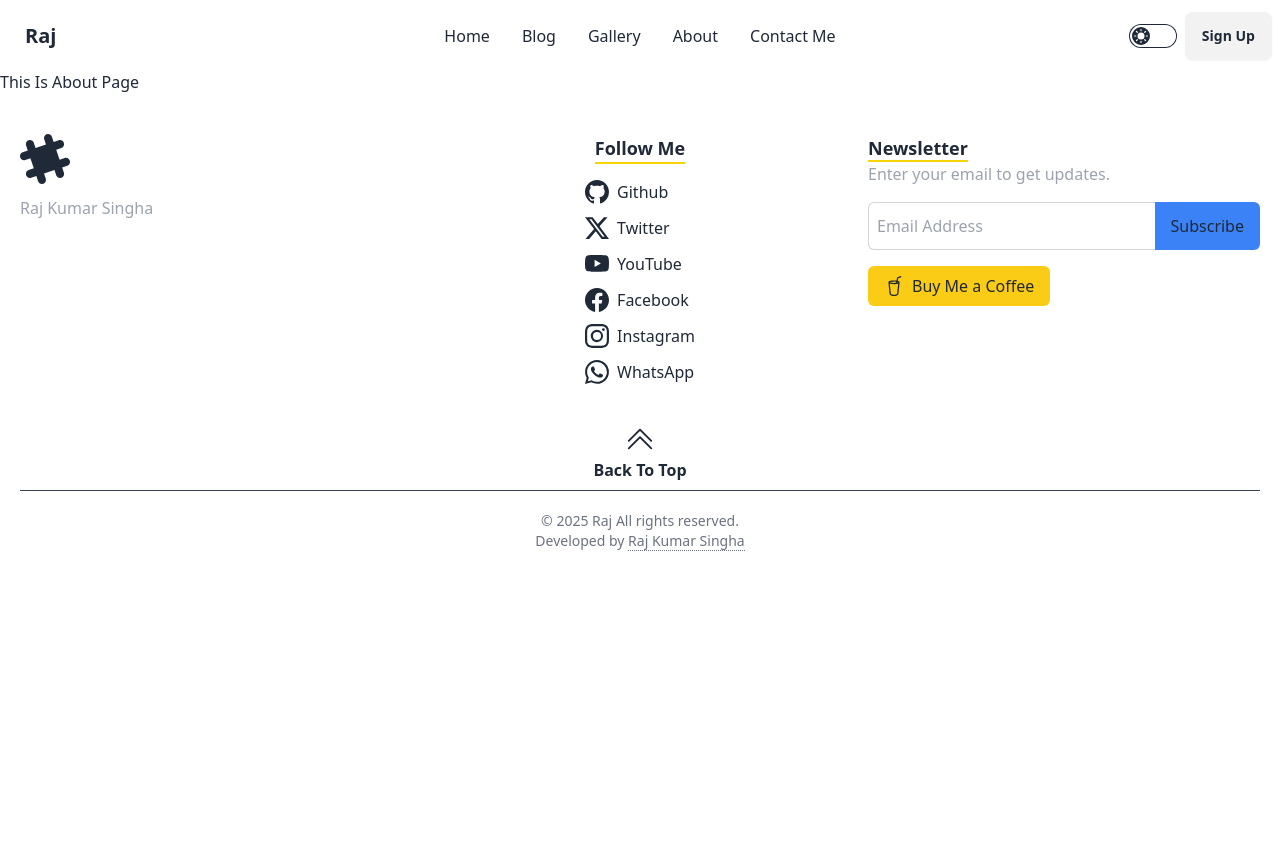
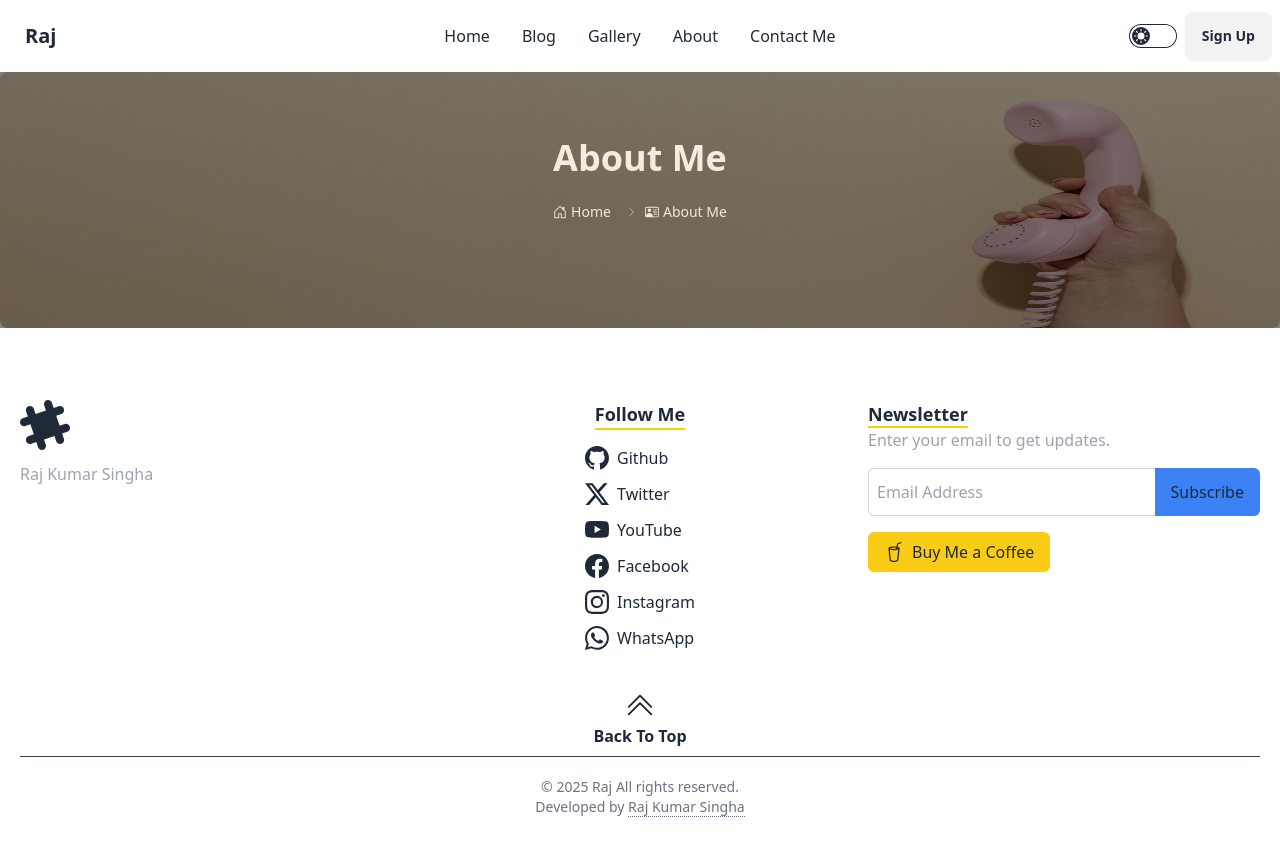
Before and after one commit to Raj-kumar-singha/Raj_Kumar_Singha_Web_Client, a React (Vite) app: page /about in a window 1280 px wide. Before the commit the page ends 800 px from the top, so only its background shows below. Built offline with nearby package versions, Linux system fonts and the light colour scheme; no server answers.

Commit message:
added header

```diff
--- a/src/App.css
+++ b/src/App.css
@@ -18,7 +18,7 @@
 }
 
 .appbody {
-  margin-top: 70px;
+  margin-top: 72px;
 }
 
 .FooterHeaderText{
--- /dev/null
+++ b/src/components/PageBanner.jsx
@@ -0,0 +1,40 @@
+import React from 'react'
+import { Link } from "react-router-dom";
+
+const PageBanner = ({ BannerData }) => {
+    const breadCumbsData = BannerData?.breadcrumbs && BannerData?.breadcrumbs
+
+    return (
+        <div>
+            < div className="relative w-full h-64 mb-8" >
+                <img
+                    src={BannerData?.backgroundUrl}
+                    alt="Contact Me Banner"
+                    className="w-full h-full object-fill rounded-lg"
+                />
+                <div className="absolute inset-0 bg-black opacity-50 flex justify-center items-center">
+                    <div className="text-center">
+                        <h1 className="text-white text-4xl font-bold mb-4">{BannerData?.heading}</h1>
+                        <div className="breadcrumbs text-sm text-white mb-8">
+                            <ul className="flex justify-center space-x-2 cursor-pointer">
+                                {breadCumbsData?.map((item) => (
+                                    <li className="cursor-pointer" key={item.id}>
+                                        <Link
+                                            to={item.link}
+                                            className="hover:underline text-white-600 flex items-center"
+                                        >
+                                            <item.icon className="mr-1" />
+                                            {item.linkText}
+                                        </Link>
+                                    </li>
+                                ))}
+                            </ul>
+                        </div>
+                    </div>
+                </div>
+            </ div>
+        </div>
+    )
+}
+
+export default PageBanner
--- a/src/pages/AboutPage.jsx
+++ b/src/pages/AboutPage.jsx
@@ -1,9 +1,30 @@
 import React from 'react'
+import PageBanner from '../components/PageBanner'
+import { BsHouseDoor, BsPersonVcard } from 'react-icons/bs'
 
 const AboutPage = () => {
+
+    const BannerData = {
+        heading: "About Me",
+        backgroundUrl: "/contact-banner.jpg",
+        breadcrumbs: [
+            {
+                link: "/",
+                linkText: "Home",
+                icon: BsHouseDoor,
+            },
+            {
+                link: "/about",
+                linkText: "About Me",
+                icon: BsPersonVcard,
+
+            },
+        ],
+    }
+
     return (
         <div className='appbody'>
-            This Is About Page
+            <PageBanner BannerData={BannerData} />
         </div>
     )
 }
--- a/src/pages/BlogPage.jsx
+++ b/src/pages/BlogPage.jsx
@@ -1,9 +1,30 @@
 import React from 'react'
+import { BsHouseDoor, BsJournalText, BsPersonVcard } from 'react-icons/bs'
+import PageBanner from '../components/PageBanner'
 
 const BlogPage = () => {
+
+    const BannerData = {
+            heading: "Blogs",
+            backgroundUrl: "/contact-banner.jpg",
+            breadcrumbs: [
+                {
+                    link: "/",
+                    linkText: "Home",
+                    icon: BsHouseDoor,
+                },
+                {
+                    link: "/blogs",
+                    linkText: "All Blogs",
+                    icon: BsJournalText,
+
+                },
+            ],
+        }
+
     return (
         <div className='appbody'>
-            This Is Blog Page
+            <PageBanner BannerData={BannerData} />
         </div>
     )
 }
--- a/src/pages/ContactMePage.jsx
+++ b/src/pages/ContactMePage.jsx
@@ -1,6 +1,6 @@
 import React, { useState } from "react";
-import { BsFillHouseFill, BsTelephone } from "react-icons/bs";
-import { Link } from "react-router-dom";
+import PageBanner from "../components/PageBanner";
+import { BsHouseDoor, BsTelephone } from "react-icons/bs";
 
 const ContactMePage = () => {
     const [formData, setFormData] = useState({
@@ -36,43 +36,28 @@ const ContactMePage = () => {
         }
     };
 
+    const BannerData = {
+        heading: "Contact Me",
+        backgroundUrl: "/contact-banner.jpg",
+        breadcrumbs: [
+            {
+                link: "/",
+                linkText: "Home",
+                icon: BsHouseDoor,
+            },
+            {
+                link: "/contact-me",
+                linkText: "Contact Me",
+                icon: BsTelephone,
+
+            },
+        ],
+    }
+
     return (
-        <div style={{ marginTop: "72px" }}>
+        <div className="appbody">
             {/* Banner Section */}
-            < div className="relative w-full h-64 mb-8" >
-                <img
-                    src="/contact-banner.jpg"
-                    alt="Contact Me Banner"
-                    className="w-full h-full object-fill rounded-lg"
-                />
-                <div className="absolute inset-0 bg-black opacity-50 flex justify-center items-center">
-                    <div className="text-center">
-                        <h1 className="text-white text-4xl font-bold mb-4">Contact Me</h1>
-                        <div className="breadcrumbs text-sm text-white mb-8">
-                            <ul className="flex justify-center space-x-2 cursor-pointer">
-                                <li className="cursor-pointer">
-                                    <Link
-                                        to="/"
-                                        className="hover:underline text-white-600 flex items-center"
-                                    >
-                                        <BsFillHouseFill className="mr-1" />
-                                        Home
-                                    </Link>
-                                </li>
-                                <li className="cursor-pointer">
-                                    <Link
-                                        to="/contact-me"
-                                        className="hover:underline text-white-600 flex items-center"
-                                    >
-                                        <BsTelephone className="mr-1" />
-                                        Contact Me
-                                    </Link>
-                                </li>
-                            </ul>
-                        </div>
-                    </div>
-                </div>
-            </ div>
+            < PageBanner BannerData={BannerData} />
             <div className="container mx-auto px-4 py-8">
 
                 {/* Contact Form Section */}
--- a/src/pages/GalleryPage.jsx
+++ b/src/pages/GalleryPage.jsx
@@ -1,9 +1,30 @@
 import React from 'react'
+import { BsHouseDoor, BsImages } from 'react-icons/bs'
+import PageBanner from '../components/PageBanner'
 
 const GalleryPage = () => {
+
+    const BannerData = {
+        heading: "Gallery",
+        backgroundUrl: "/contact-banner.jpg",
+        breadcrumbs: [
+            {
+                link: "/",
+                linkText: "Home",
+                icon: BsHouseDoor,
+            },
+            {
+                link: "/gallery",
+                linkText: "My Gallery",
+                icon: BsImages,
+
+            },
+        ],
+    }
+
     return (
         <div className='appbody'>
-            This Is Gallery Page
+            <PageBanner BannerData={BannerData} />
         </div>
     )
 }
```
